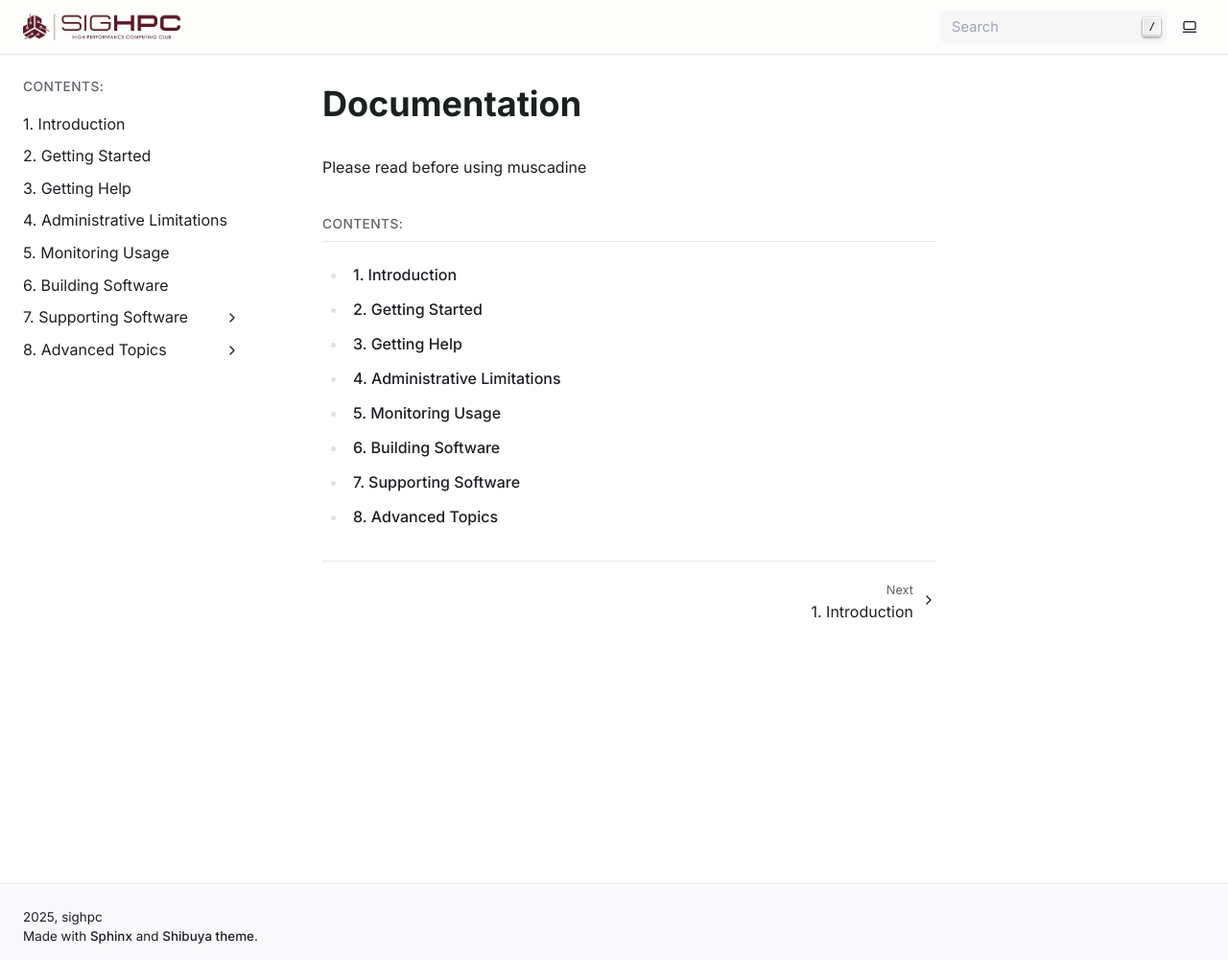
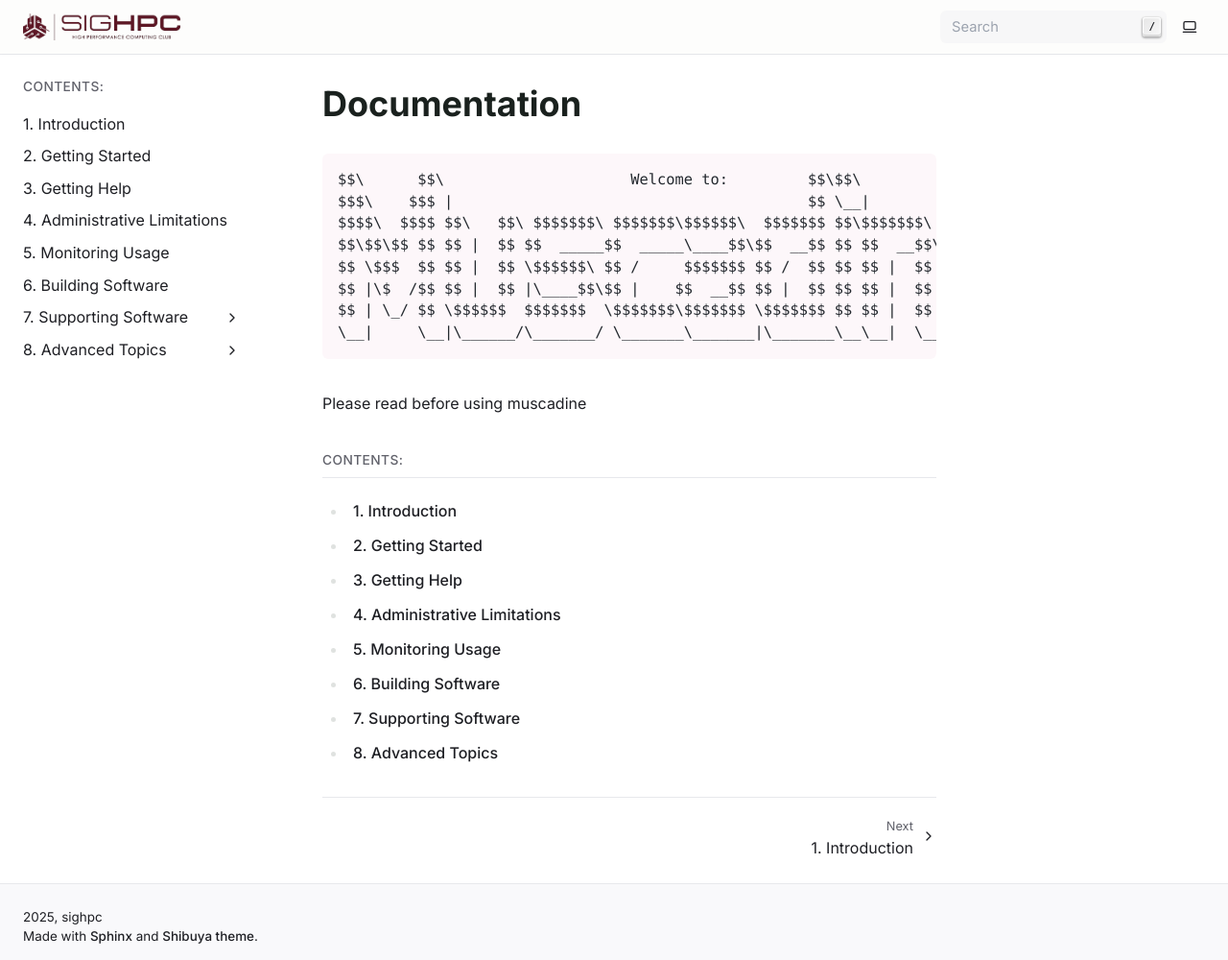
Before and after one commit to msstate-sighpc/muscadine-docs, a Sphinx documentation site: the page built from docs/index.rst, in a window 1280 px wide and 1000 px high. Shown: the whole window at 96% size. Built offline with Sphinx 7.4.7, drawn with Linux system fonts in a browser that asks for light colours.

Commit message:
add the header

```diff
--- a/docs/index.rst
+++ b/docs/index.rst
@@ -5,6 +5,17 @@
 
 Documentation
 =======================
+
+.. code-block:: text
+
+   $$\      $$\                     Welcome to:         $$\$$\
+   $$$\    $$$ |                                        $$ \__|
+   $$$$\  $$$$ $$\   $$\ $$$$$$$\ $$$$$$$\$$$$$$\  $$$$$$$ $$\$$$$$$$\  $$$$$$\
+   $$\$$\$$ $$ $$ |  $$ $$  _____$$  _____\____$$\$$  __$$ $$ $$  __$$\$$  __$$\
+   $$ \$$$  $$ $$ |  $$ \$$$$$$\ $$ /     $$$$$$$ $$ /  $$ $$ $$ |  $$ $$$$$$$$ |
+   $$ |\$  /$$ $$ |  $$ |\____$$\$$ |    $$  __$$ $$ |  $$ $$ $$ |  $$ $$   ____|
+   $$ | \_/ $$ \$$$$$$  $$$$$$$  \$$$$$$$\$$$$$$$ \$$$$$$$ $$ $$ |  $$ \$$$$$$$\
+   \__|     \__|\______/\_______/ \_______\_______|\_______\__\__|  \__|\_______|
 
 Please read before using muscadine
 
```
